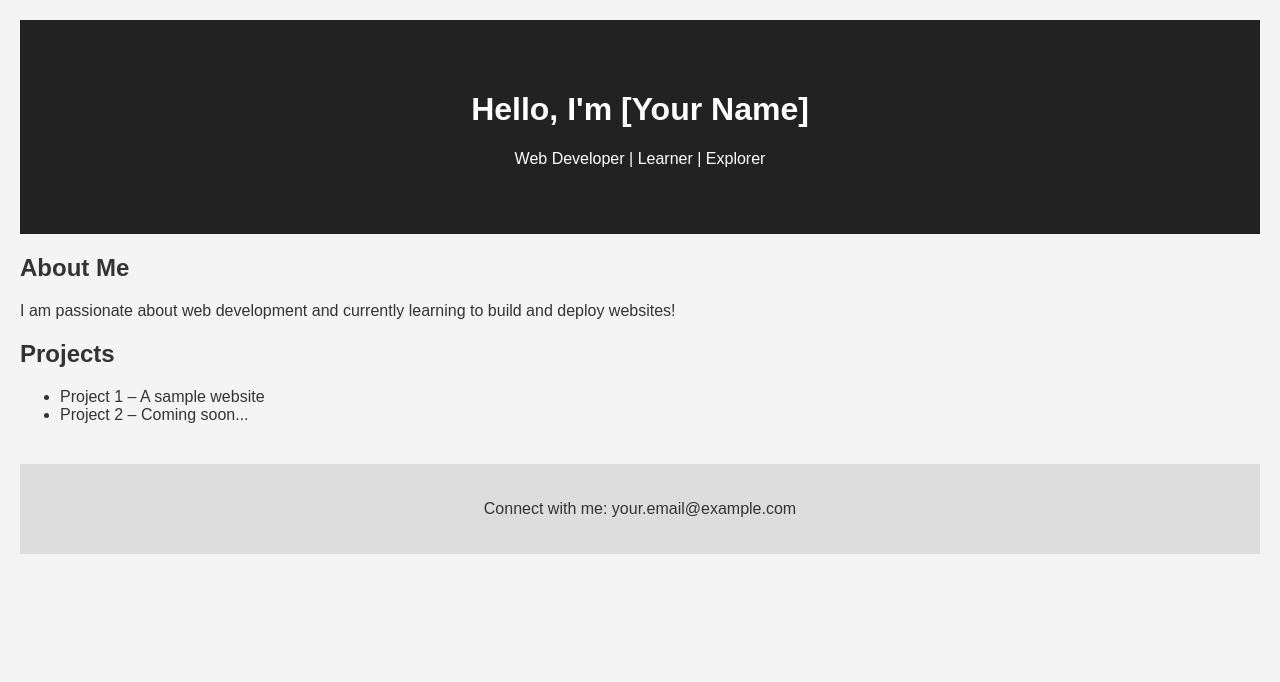
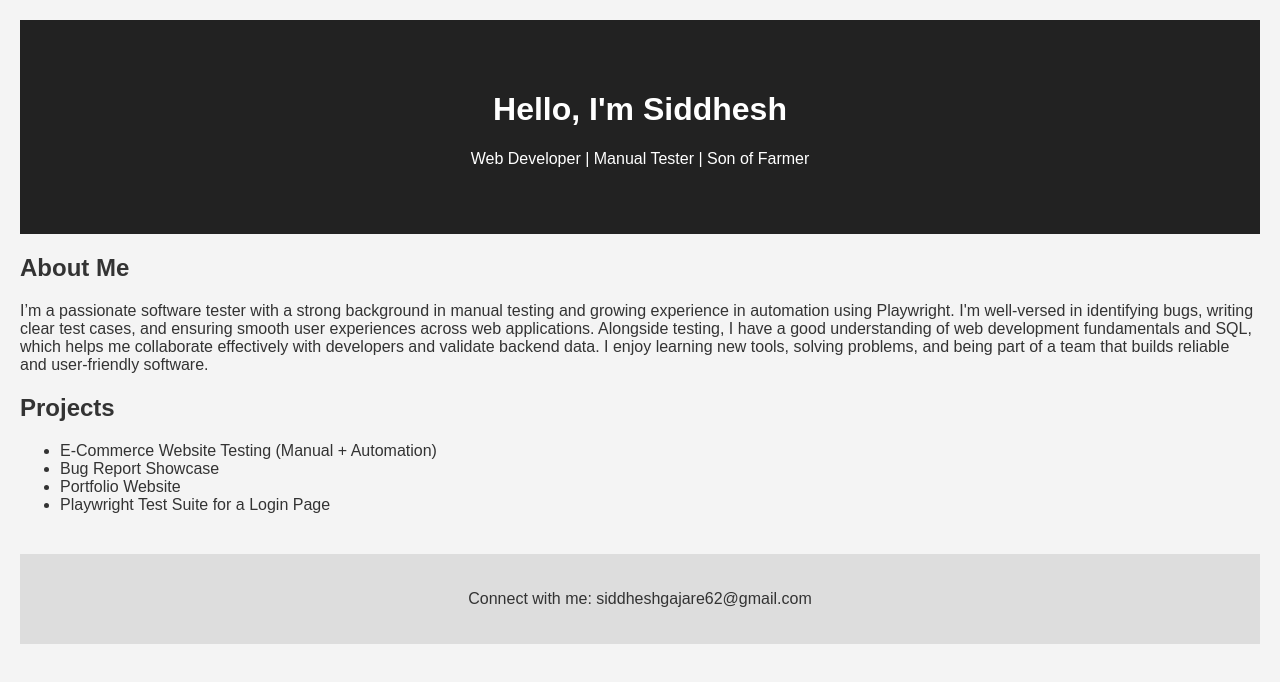
Before and after one commit to SiddheshGajare15/portfolio, a plain HTML site: page index.html in a window 1280 px wide. Drawn offline with Linux system fonts and the light colour scheme.

Commit message:
Updated portfolio content

```diff
--- a/index.html
+++ b/index.html
@@ -7,25 +7,27 @@
 </head>
 <body>
     <header>
-        <h1>Hello, I'm [Your Name]</h1>
-        <p>Web Developer | Learner | Explorer</p>
+        <h1>Hello, I'm Siddhesh</h1>
+        <p>Web Developer | Manual Tester | Son of Farmer</p>
     </header>
 
     <section>
         <h2>About Me</h2>
-        <p>I am passionate about web development and currently learning to build and deploy websites!</p>
+        <p>I’m a passionate software tester with a strong background in manual testing and growing experience in automation using Playwright. I'm well-versed in identifying bugs, writing clear test cases, and ensuring smooth user experiences across web applications. Alongside testing, I have a good understanding of web development fundamentals and SQL, which helps me collaborate effectively with developers and validate backend data. I enjoy learning new tools, solving problems, and being part of a team that builds reliable and user-friendly software.</p>
     </section>
 
     <section>
         <h2>Projects</h2>
         <ul>
-            <li>Project 1 – A sample website</li>
-            <li>Project 2 – Coming soon...</li>
+            <li>E-Commerce Website Testing (Manual + Automation)</li>
+            <li>Bug Report Showcase</li>
+            <li>Portfolio Website</li>
+            <li>Playwright Test Suite for a Login Page</li>
         </ul>
     </section>
 
     <footer>
-        <p>Connect with me: your.email@example.com</p>
+        <p>Connect with me: siddheshgajare62@gmail.com</p>
     </footer>
 </body>
 </html>
```
